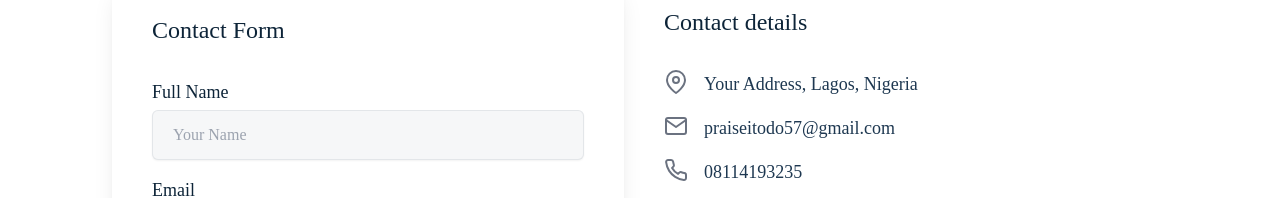
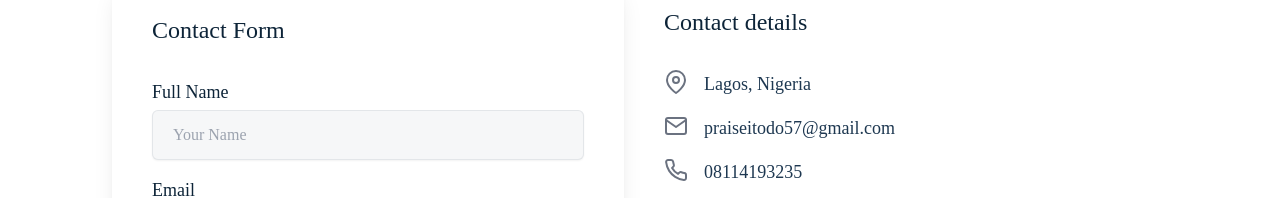
Before and after one commit to praiseitodo57-cell/myportfolio, a React (Vite) app: page /contact in a window 1280 px wide. Shown: the part 234-432 px from the top of the page. Built offline with nearby package versions, Linux system fonts and the light colour scheme; a web font is replaced by a local one.

Commit message:
fix: update address in contact details to remove placeholder text

```diff
--- a/src/components/contact/ContactDetails.tsx
+++ b/src/components/contact/ContactDetails.tsx
@@ -3,7 +3,7 @@ import { FiPhone, FiMapPin, FiMail } from 'react-icons/fi';
 const contacts = [
 	{
 		id: 1,
-		name: 'Your Address, Lagos, Nigeria',
+		name: 'Lagos, Nigeria',
 		icon: <FiMapPin />,
 	},
 	{
```
